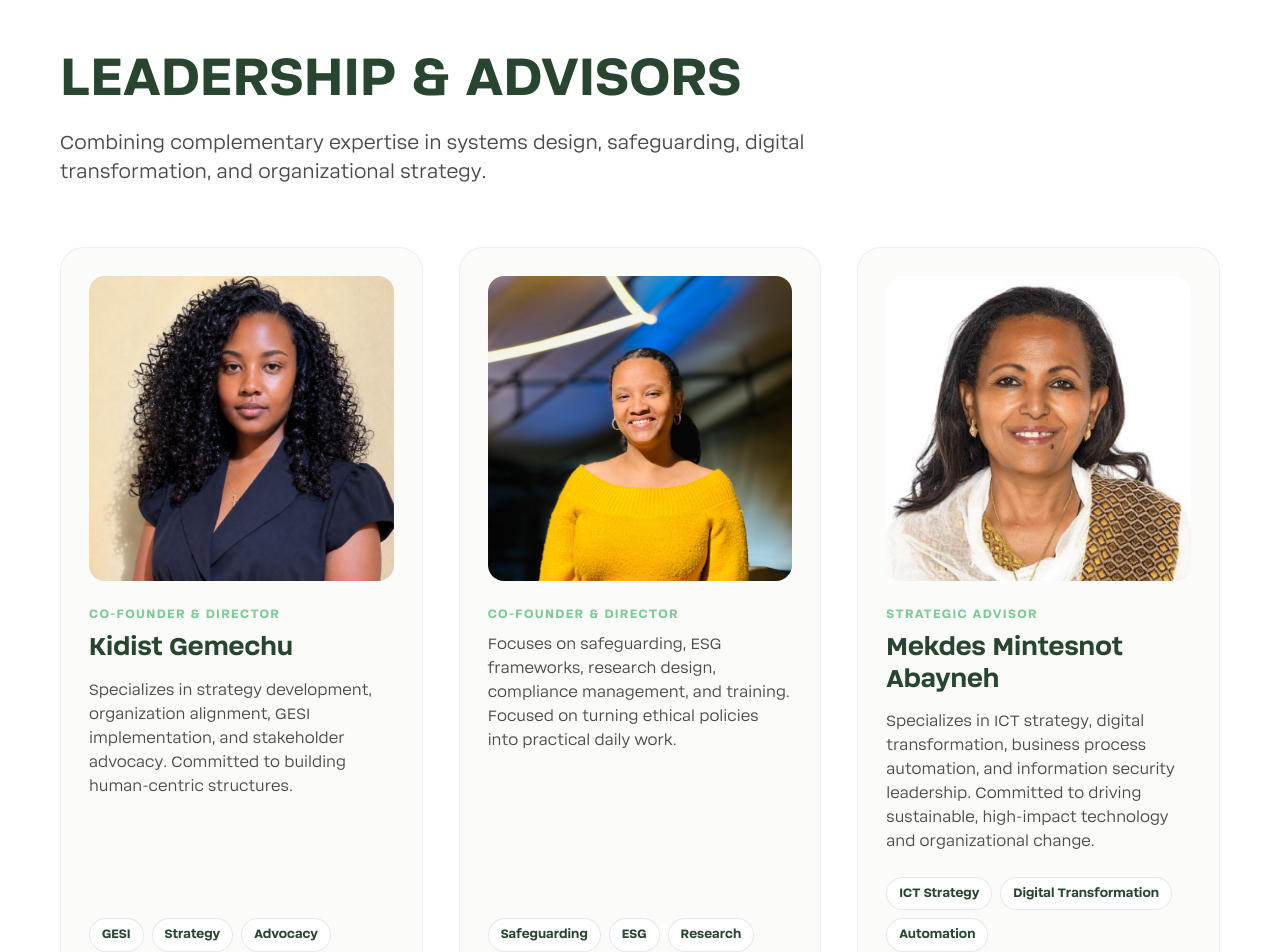
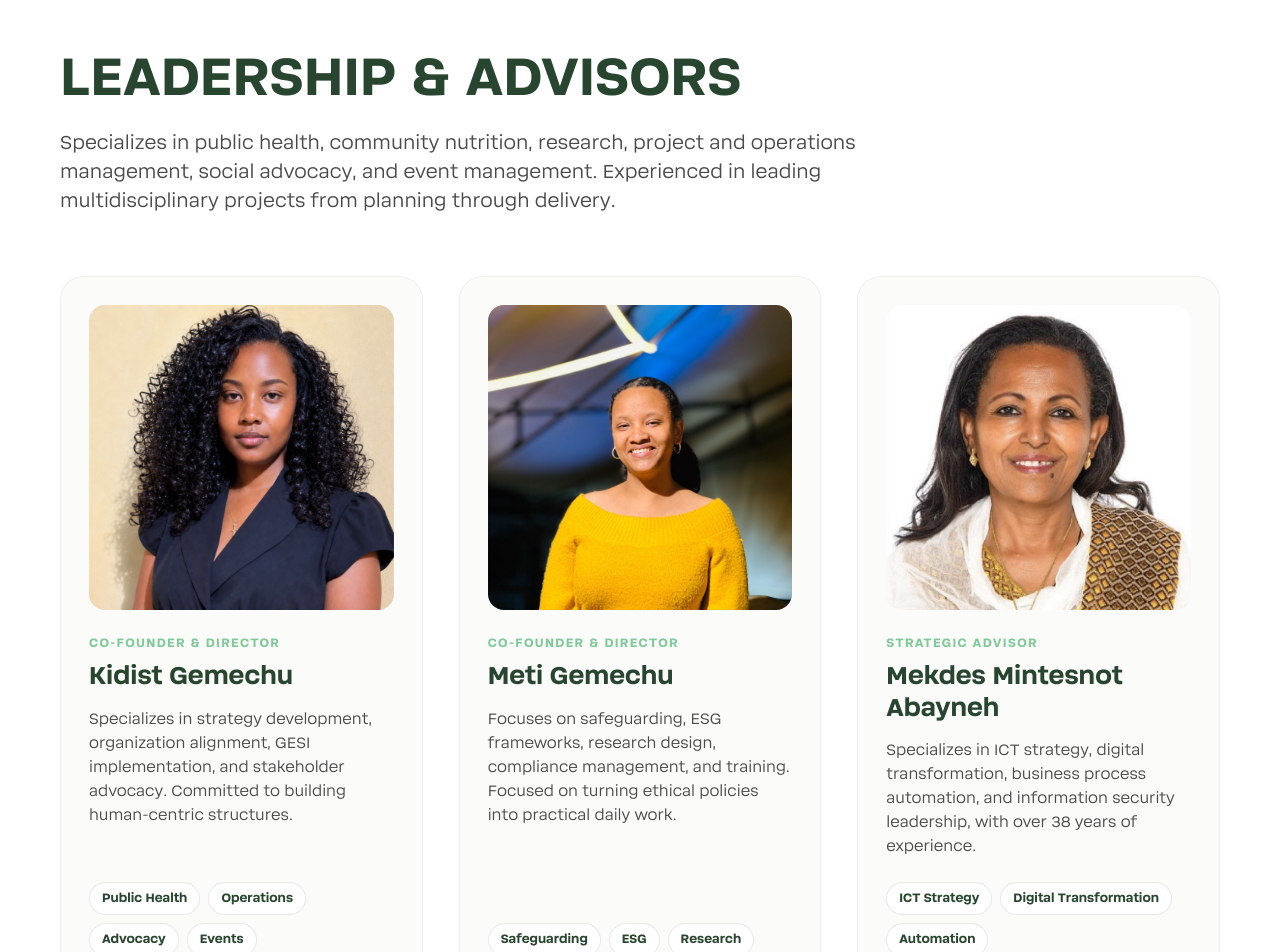
Before and after one commit to kidusminyelshowa/yeetaba-web, a Next.js app: page /about in a window 1280 px wide. Shown: the part 5600-6552 px from the top of the page. Built offline with nearby package versions, Linux system fonts and the light colour scheme.

Commit message:
Profile corrections

```diff
--- a/app/about/page.tsx
+++ b/app/about/page.tsx
@@ -214,7 +214,7 @@ export default function AboutPage() {
           <div className="about-founders-header">
             <h2 className="about-founders-title">Leadership & Advisors</h2>
             <p className="about-founders-desc">
-              Combining complementary expertise in systems design, safeguarding, digital transformation, and organizational strategy.
+              Specializes in public health, community nutrition, research, project and operations management, social advocacy, and event management. Experienced in leading multidisciplinary projects from planning through delivery.
             </p>
           </div>
           <div className="founders-profiles">
@@ -234,9 +234,10 @@ export default function AboutPage() {
                   Specializes in strategy development, organization alignment, GESI implementation, and stakeholder advocacy. Committed to building human-centric structures.
                 </p>
                 <div className="founder-specialties">
-                  <span className="founder-tag">GESI</span>
-                  <span className="founder-tag">Strategy</span>
+                  <span className="founder-tag">Public Health</span>
+                  <span className="founder-tag">Operations</span>
                   <span className="founder-tag">Advocacy</span>
+                  <span className="founder-tag">Events</span>
                 </div>
               </div>
             </div>
@@ -252,6 +253,7 @@ export default function AboutPage() {
               </div>
               <div className="founder-profile-info">
                 <span className="founder-role">Co-Founder & Director</span>
+                <h3>Meti Gemechu</h3>
                 <p>
                   Focuses on safeguarding, ESG frameworks, research design, compliance management, and training. Focused on turning ethical policies into practical daily work.
                 </p>
@@ -276,7 +278,7 @@ export default function AboutPage() {
                 <span className="founder-role">Strategic Advisor</span>
                 <h3>Mekdes Mintesnot Abayneh</h3>
                 <p>
-                  Specializes in ICT strategy, digital transformation, business process automation, and information security leadership. Committed to driving sustainable, high-impact technology and organizational change.
+                  Specializes in ICT strategy, digital transformation, business process automation, and information security leadership, with over 38 years of experience.
                 </p>
                 <div className="founder-specialties">
                   <span className="founder-tag">ICT Strategy</span>
```
